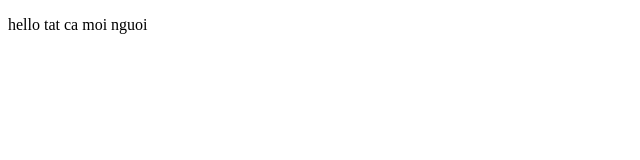
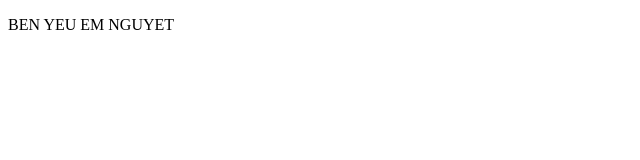
Before and after one commit to Anhthuan25022003/thuanle, a plain HTML site: page index.html in a window 1280 px wide. Shown: the full height of the page, 0-640 px from the left. Drawn offline with Linux system fonts and the light colour scheme.

Commit message:
Update index.html

```diff
--- a/index.html
+++ b/index.html
@@ -8,7 +8,7 @@
 </head>
 <body>
     <p>
-        hello tat ca moi nguoi
+        BEN YEU EM NGUYET
     </p>
 </body>
 </html>
```
